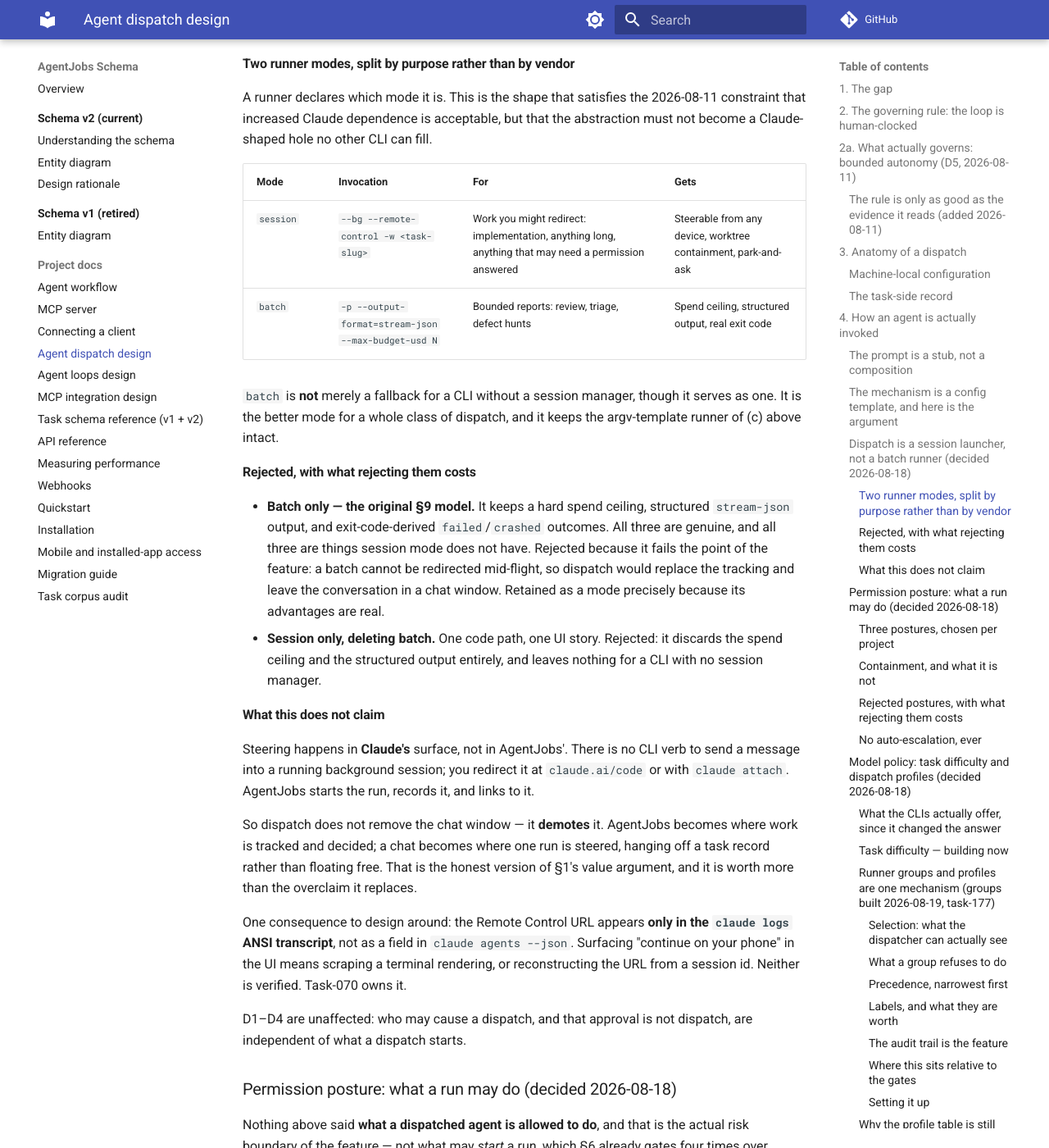
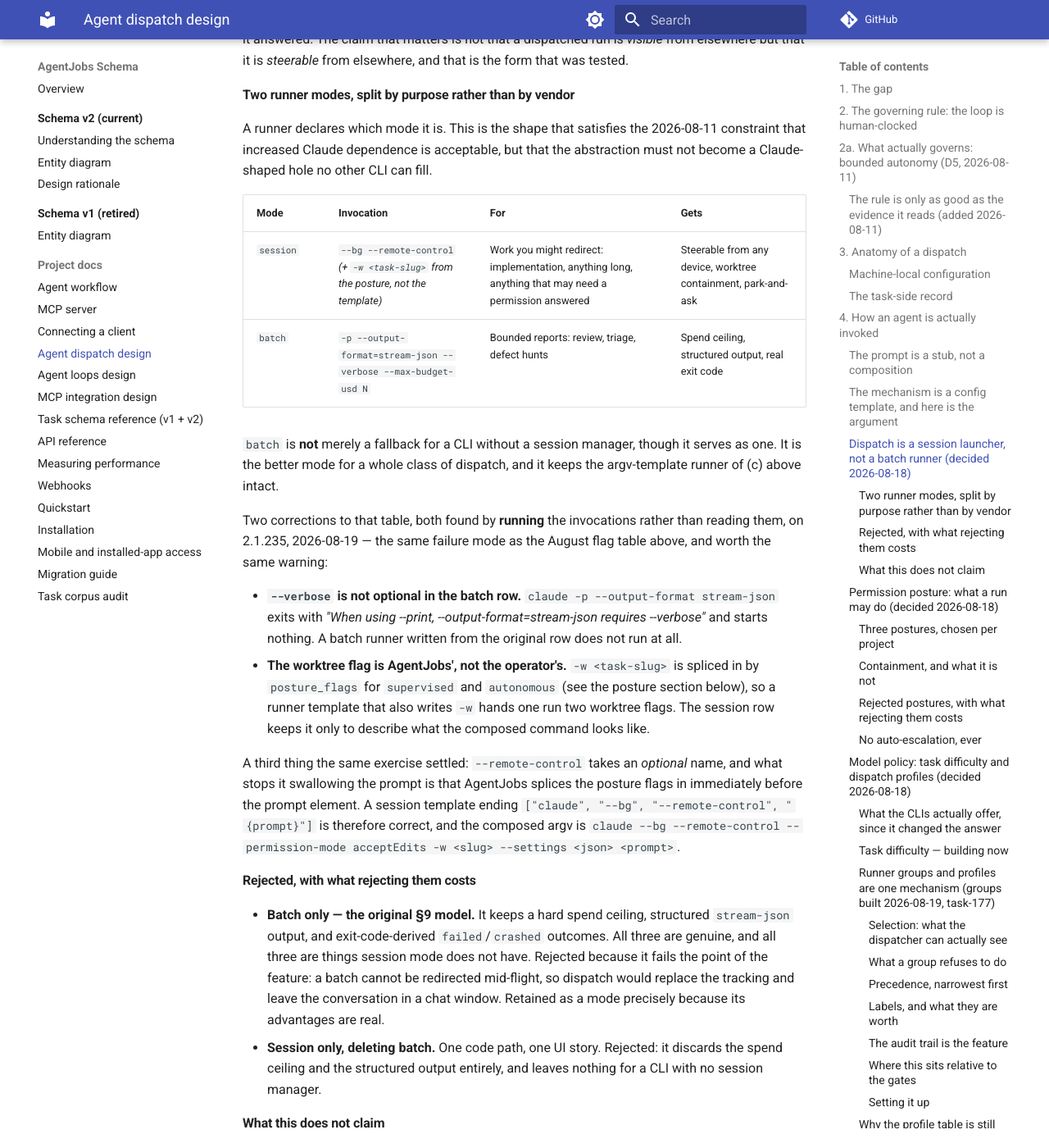
Before and after one commit to jeffposey/agentjobs, an MkDocs documentation site: the page built from docs/agent-dispatch-design.md, in a window 1280 px wide and 1400 px high, scrolled down 9194 px. Shown: the whole window at 82% size. Built offline with MkDocs 1.6.1 and Material for MkDocs 9.7.7, drawn with Linux system fonts in a browser that asks for light colours; comment, search, counter and statistics services are not loaded; some of the changed text lies outside the part shown.

Commit message:
fix(dispatch): the scaffolded session runners could not start a session
The example declared its Claude runners `mode: session` and then handed them
`-p`, which is print-and-exit, and no `--remote-control`. A dispatch from that
config never gets a session id back, and even if it did, the run would not be
steerable from another device -- which is the entire reason session mode was
chosen over batch. This is the config every new setup copies, so it is the one
file where being wrong propagates.

Every flag in the example was then re-checked by running it against the CLI it
names (claude 2.1.235, 2026-08-19):

- `--effort high` and `--model haiku` exist and compose; `haiku` resolves to
  claude-haiku-4-5.
- `-p --output-format stream-json` is *refused* without `--verbose`, so the
  design's batch row was itself unrunnable. Corrected there and here, and a
  verified batch runner (`claude-review`) now demonstrates the mode the example
  previously only named.
- The `codex` runner's argv is gone rather than shipped unverified: codex is not
  installed here, so nothing about it could be checked. The disabled group member
  stays, which now also shows that a member may name a runner you have not
  written yet -- the honest way to record "second option, once I set it up".

No `-w` anywhere in the example: `posture_flags` supplies the worktree flag, and
a second one gives one run two worktrees.

Co-Authored-By: Claude Opus 5 <noreply@anthropic.com>
Claude-Session: https://claude.ai/code/session_01XeAjEiGiJA9PygL1f4cumZ

```diff
--- a/docs/agent-dispatch-design.md
+++ b/docs/agent-dispatch-design.md
@@ -199,6 +199,8 @@ runners:
   claude:
     argv: ["claude", "-p", "{prompt}"]     # flags are the operator's business, not AgentJobs'
     env: {}                                 # additive over the server's environment
+    # no `mode:` means batch. A session runner is `mode: session` AND `--bg
+    # --remote-control` -- the two have to agree; see §4.
   codex:
     argv: ["codex", "exec", "{prompt}"]
 
@@ -400,12 +402,32 @@ not become a Claude-shaped hole no other CLI can fill.
 
 | Mode | Invocation | For | Gets |
 |---|---|---|---|
-| `session` | `--bg --remote-control -w <task-slug>` | Work you might redirect: implementation, anything long, anything that may need a permission answered | Steerable from any device, worktree containment, park-and-ask |
-| `batch` | `-p --output-format=stream-json --max-budget-usd N` | Bounded reports: review, triage, defect hunts | Spend ceiling, structured output, real exit code |
+| `session` | `--bg --remote-control` *(+ `-w <task-slug>` from the posture, not the template)* | Work you might redirect: implementation, anything long, anything that may need a permission answered | Steerable from any device, worktree containment, park-and-ask |
+| `batch` | `-p --output-format=stream-json --verbose --max-budget-usd N` | Bounded reports: review, triage, defect hunts | Spend ceiling, structured output, real exit code |
 
 `batch` is **not** merely a fallback for a CLI without a session manager, though it
 serves as one. It is the better mode for a whole class of dispatch, and it keeps the
 argv-template runner of (c) above intact.
+
+Two corrections to that table, both found by **running** the invocations rather than
+reading them, on 2.1.235, 2026-08-19 — the same failure mode as the August flag table
+above, and worth the same warning:
+
+- **`--verbose` is not optional in the batch row.** `claude -p --output-format
+  stream-json` exits with *"When using --print, --output-format=stream-json requires
+  --verbose"* and starts nothing. A batch runner written from the original row does not
+  run at all.
+- **The worktree flag is AgentJobs', not the operator's.** `-w <task-slug>` is spliced in
+  by `posture_flags` for `supervised` and `autonomous` (see the posture section below), so
+  a runner template that also writes `-w` hands one run two worktree flags. The session
+  row keeps it only to describe what the composed command looks like.
+
+A third thing the same exercise settled: `--remote-control` takes an *optional* name, and
+what stops it swallowing the prompt is that AgentJobs splices the posture flags in
+immediately before the prompt element. A session template ending
+`["claude", "--bg", "--remote-control", "{prompt}"]` is therefore correct, and the
+composed argv is `claude --bg --remote-control --permission-mode acceptEdits -w <slug>
+--settings <json> <prompt>`.
 
 #### Rejected, with what rejecting them costs
 
@@ -1338,6 +1360,11 @@ live with; 7 is the automation, deliberately last.
    dispatch, deterministic selection recorded in the task log, and
    `agentjobs dispatch example` as the setup route. See §4. The difficulty → profile
    table remains unbuilt, with its reopen triggers restated there.
+   **Revised 2026-08-19** after review: the example's session runners carried `-p` and no
+   `--remote-control`, so the config every new setup inherits could not have started a
+   steerable session. Corrected, the §4 mode table corrected with it, and the example is
+   now dispatched end to end by `tests/test_dispatch_example_config.py` rather than only
+   parsed.
 
 7. **Auto-dispatch (opt-in).** `auto_dispatch: true` per project, the budget caps from
    §7 with their ball-moving refusals, and the audit that a dispatch caused by an
```
Also changed, not shown: 2 other files.
